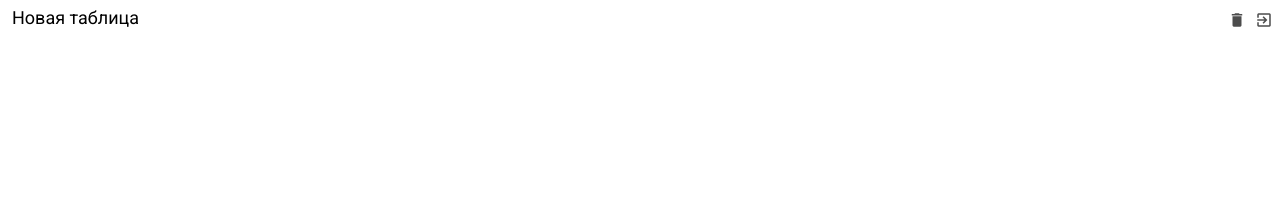
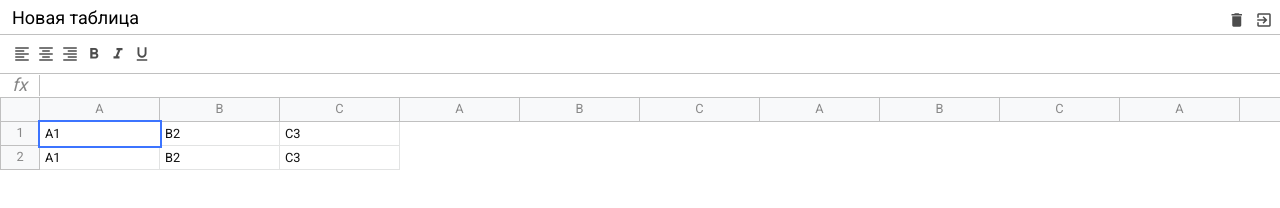
Before and after one commit to ArtyomCash/excel-course_v2, a website built with webpack: page src/index.html in a window 1280 px wide. Built offline with nearby package versions, Linux system fonts and the light colour scheme.

Commit message:
урок 25

```diff
--- a/src/index.html
+++ b/src/index.html
@@ -32,12 +32,139 @@
       </div>
       <div class="excel__toolbar">
 
+        <div class="button">
+          <i class="material-icons">format_align_left</i>
+        </div>
+
+        <div class="button">
+          <i class="material-icons">format_align_center</i>
+        </div>
+
+        <div class="button">
+          <i class="material-icons">format_align_right</i>
+        </div>
+
+        <div class="button">
+          <i class="material-icons">format_bold</i>
+        </div>
+
+        <div class="button">
+          <i class="material-icons">format_italic</i>
+        </div>
+
+        <div class="button">
+          <i class="material-icons">format_underlined</i>
+        </div>
+
       </div>
       <div class="excel__formula">
-
+        <div class="info">fx</div>
+        <div class="input" contenteditable spellcheck="false"></div>
       </div>
       <div class="excel__table">
 
+        <div class="row">
+
+           <div class="row-info"></div>
+
+          <div class="row-data">
+            <div class="column">
+              A
+            </div>
+            <div class="column">
+              B
+            </div>
+            <div class="column">
+              C
+            </div>
+            <div class="column">
+              A
+            </div>
+            <div class="column">
+              B
+            </div>
+            <div class="column">
+              C
+            </div>
+            <div class="column">
+              A
+            </div>
+            <div class="column">
+              B
+            </div>
+            <div class="column">
+              C
+            </div>
+            <div class="column">
+              A
+            </div>
+            <div class="column">
+              B
+            </div>
+            <div class="column">
+              C
+            </div>
+            <div class="column">
+              A
+            </div>
+            <div class="column">
+              B
+            </div>
+            <div class="column">
+              C
+            </div><div class="column">
+            A
+          </div>
+            <div class="column">
+              B
+            </div>
+            <div class="column">
+              C
+            </div><div class="column">
+            A
+          </div>
+            <div class="column">
+              B
+            </div>
+            <div class="column">
+              C
+            </div>
+            <div class="column">
+              A
+            </div>
+            <div class="column">
+              B
+            </div>
+            <div class="column">
+              C
+            </div>
+          </div>
+
+        </div>
+        <div class="row">
+
+          <div class="row-info">
+            1
+          </div>
+
+          <div class="row-data">
+            <div class="sell selected" contenteditable>A1</div>
+            <div class="sell" contenteditable>B2</div>
+            <div class="sell" contenteditable>C3</div>
+          </div>
+        </div>
+        <div class="row">
+
+          <div class="row-info">
+            2
+          </div>
+
+          <div class="row-data">
+            <div class="sell">A1</div>
+            <div class="sell">B2</div>
+            <div class="sell">C3</div>
+          </div>
+        </div>
       </div>
     </div>
   </div>
--- a/src/scss/_variables.scss
+++ b/src/scss/_variables.scss
@@ -1,2 +1,7 @@
 $header-height: 34px;
+$toolbar-height: 40px;
+$formula-height: 24px;
+$info-cell-width: 40px;
+$cell-width: 120px;
+$row-height: 24px;
 $border-color: #c0c0c0;
--- a/src/scss/formula.scss
+++ b/src/scss/formula.scss
@@ -1,4 +1,30 @@
 @import "variables";
 @import "mixinis";
 
-.excel__formula {}
+.excel__formula {
+  position: absolute;
+  left: 0;
+  right: 0;
+  top: $header-height + $toolbar-height;
+  height: $formula-height;
+  display: flex;
+  align-items: center;
+  border-bottom: 1px solid $border-color;
+
+  .info {
+    font-size: 18px;
+    font-style: italic;
+    text-align: center;
+    border-right: 1px solid $border-color;
+    min-width: $info-cell-width;
+  }
+
+  .input {
+    padding: 4px;
+    font-size: 12px;
+    outline: none;
+    width: 100%;
+    height: 100%;
+    color: #000;
+  }
+}
--- a/src/scss/index.scss
+++ b/src/scss/index.scss
@@ -23,4 +23,8 @@
 
 .excel {
   position: relative;
+  color: #888;
+  height: 100%;
+  max-width: 100%;
+  font-size: .8rem;
 }
--- a/src/scss/table.scss
+++ b/src/scss/table.scss
@@ -1,4 +1,59 @@
 @import "variables";
 @import "mixinis";
 
-.excel__table {}
+.excel__table {
+  position: absolute;
+  left: 0;
+  right: 0;
+  top: $header-height + $toolbar-height + $formula-height;
+  overflow-x: auto;
+  padding-bottom: 2px;
+
+  .row {
+    display: flex;
+    flex-direction: row;
+    min-height: 20px;
+    height: $row-height;
+  }
+  .row-info {
+    display: flex;
+    justify-content: center;
+    align-items: center;
+    min-width:$info-cell-width;
+    height: 100%;
+    border: 1px solid $border-color;
+    background: #f8f9fa;
+    border-top: none;
+  }
+  .row-data {
+    display: flex;
+  }
+  .column {
+    display: flex;
+    justify-content: center;
+    align-items: center;
+    background: #f8f9fa;
+    min-width: 40px;
+    width: $cell-width;
+    border: 1px solid $border-color;
+    border-top: 0;
+    border-left: 0;
+    height: 100%;
+  }
+  .sell {
+    min-width: 40px;
+    padding: 5px;
+    width: $cell-width;
+    border: 1px solid #e2e3e3;
+    border-top: 0;
+    border-left: 0;
+    color: #111;
+    white-space: nowrap;
+    outline: none;
+    &.selected {
+      border: none;
+      outline: 2px solid #3c74ff;
+      z-index: 2;
+    }
+  }
+}
--- a/src/scss/toolbar.scss
+++ b/src/scss/toolbar.scss
@@ -1,4 +1,17 @@
 @import "variables";
 @import "mixinis";
 
-.excel__toolbar {}
+.excel__toolbar {
+  position: absolute;
+  left: 0;
+  right: 0;
+  top: $header-height;
+  height: $toolbar-height;
+  border-top:  1px solid $border-color;
+  border-bottom: 1px solid $border-color;
+  padding: 7px 10px;
+  display: flex;
+  .button {
+    @include button(green);
+  }
+}
```
Also changed, not shown: src/scss/header.scss (renamed from src/scss/_header.scss).
